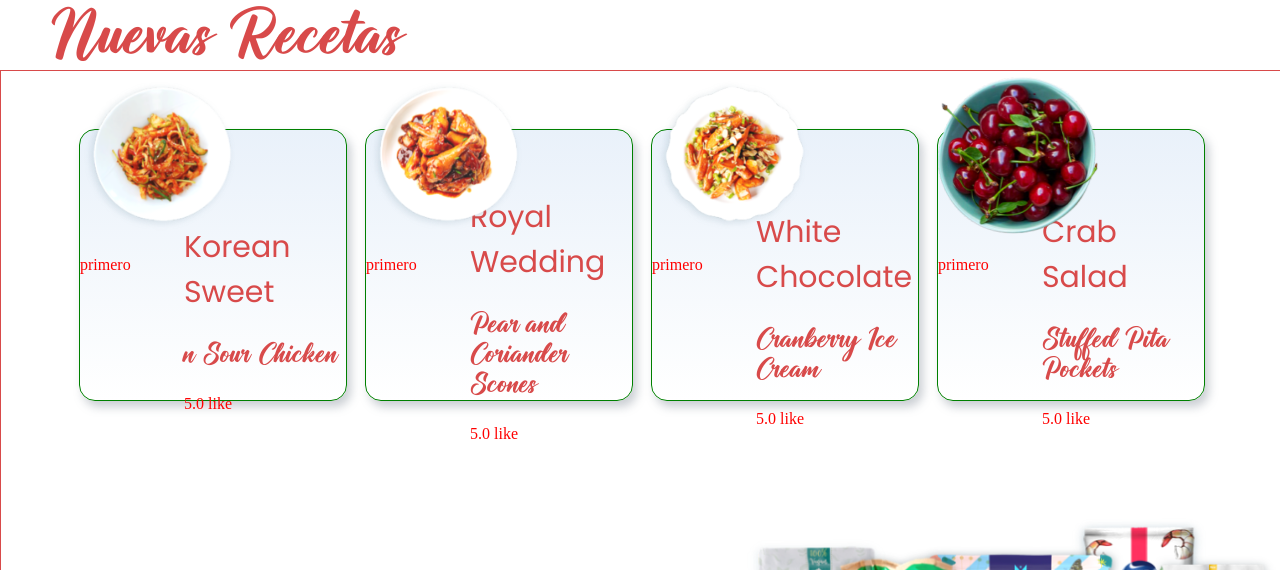
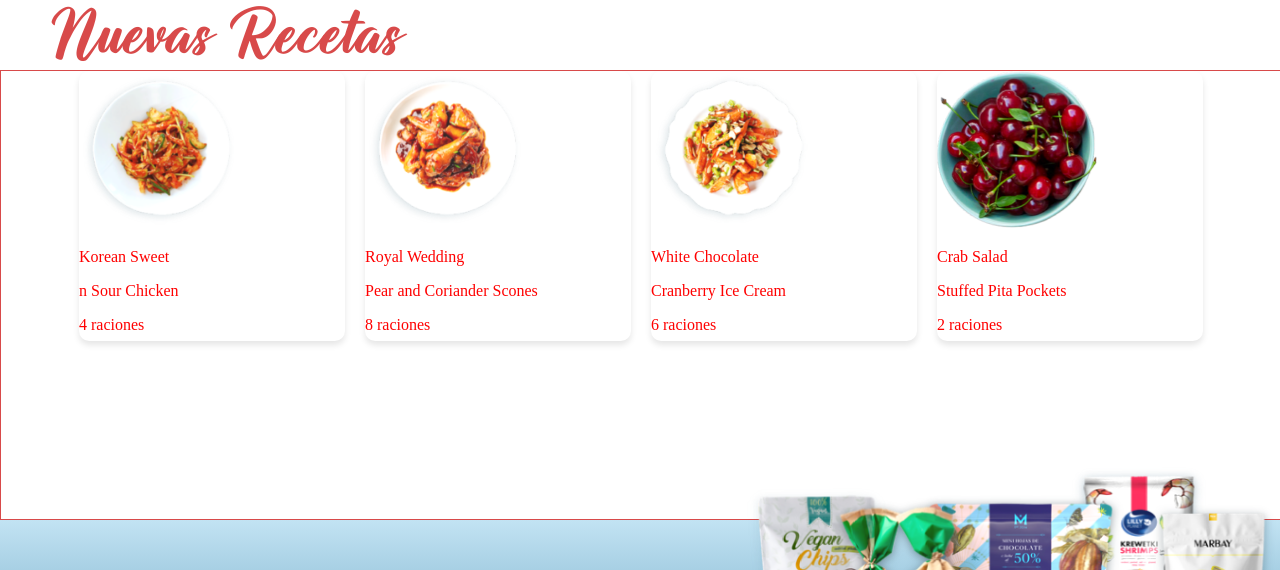
Before and after one commit to ingFranciscoRoman/platform-cooking, a Next.js app: page / in a window 1280 px wide. Shown: the part 650-1220 px from the top of the page. Built offline with nearby package versions, Linux system fonts and the light colour scheme.

Commit message:
implementación de diseño de cards

```diff
--- a/components/molecules/RecipeCard/RecipeCard.module.scss
+++ b/components/molecules/RecipeCard/RecipeCard.module.scss
@@ -1,46 +1,91 @@
-.card {
-  background: var(--white-color);
-  // border: 1px solid red;
-  height: 323px;
+// .card {
+//   background: var(--white-color);
+//   // border: 1px solid red;
+//   height: 323px;
+//   width: 266px;
+//   margin-top: 2rem;
+//   margin-bottom: 9rem;
+//   // overflow: hidden;
+//   display: flex;
+//   flex-direction: column;
+//   justify-content: center;
+
+//   .contain-information {
+//     background: var(--gradient-card-color);
+//     height: 270px;
+//     width: 266px;
+//     border: 1px solid green;
+//     border-radius: var(--border-radius);
+//     display: flex;
+//     flex-direction: row;
+//     align-items: center;
+//     position: relative;
+//     box-shadow: 4px 6px 10px #bfc4cad1;
+//     .secondName {
+//       opacity: 0;
+//     }
+//     &:hover {
+//       height: 400px;
+//       .firstName {
+//         opacity: 0;
+//       }
+//       .secondName {
+//         opacity: 1;
+//       }
+//     }
+
+//     img {
+//       position: absolute;
+//       top: -3.3rem;
+//     }
+//   }
+// }
+
+// .information {
+//   margin-top: 5.3rem;
+// }
+
+.cardContainer {
+  margin-bottom: 28rem;
+  position: relative; // Contenedor relativo para manejar el posicionamiento
   width: 266px;
-  margin-top: 2rem;
-  margin-bottom: 9rem;
-  // overflow: hidden;
-  display: flex;
-  flex-direction: column;
-  justify-content: center;
 
-  .contain-information {
-    background: var(--gradient-card-color);
+  .card,
+  .hiddenCard {
+    position: absolute; // Ambas tarjetas estarán en la misma posición
+    width: 266px;
+    left: 0;
+    top: 0;
+    border-radius: 10px;
+    overflow: hidden;
+    box-shadow: 0 4px 6px rgba(0, 0, 0, 0.1);
+    transition: opacity 0.3s ease-in-out, transform 0.3s ease-in-out;
+  }
+
+  .card {
     height: 270px;
-    width: 266px;
-    border: 1px solid green;
-    border-radius: var(--border-radius);
-    display: flex;
-    flex-direction: row;
-    align-items: center;
-    position: relative;
-    box-shadow: 4px 6px 10px #bfc4cad1;
-    .secondName {
-      opacity: 0;
-    }
-    &:hover {
-      height: 400px;
-      .firstName {
-        opacity: 0;
-      }
-      .secondName {
-        opacity: 1;
-      }
+    background: #fff;
+    z-index: 2; // Siempre por encima de la tarjeta oculta
+  }
+
+  .hiddenCard {
+    height: 367px;
+    background: #fff;
+    opacity: 0; // Ocultamos inicialmente
+    z-index: 1; // Debajo de la tarjeta principal
+    transform: translateY(10px); // Pequeño desplazamiento para animación
+  }
+
+  &:hover {
+    .card {
+      opacity: 0; // Desaparece la tarjeta principal
+      z-index: 1; // Queda debajo de la tarjeta oculta
     }
 
-    img {
-      position: absolute;
-      top: -3.3rem;
+    .hiddenCard {
+      opacity: 1; // Aparece la tarjeta oculta
+      z-index: 2; // Por encima de la tarjeta principal
+      transform: translateY(0); // Vuelve a su posición original
     }
   }
 }
-
-.information {
-  margin-top: 5.3rem;
-}
--- a/components/molecules/RecipeCard/index.tsx
+++ b/components/molecules/RecipeCard/index.tsx
@@ -1,9 +1,9 @@
 "use client";
 
+import { useState } from "react";
 import Image from "next/image";
-import style from "./RecipeCard.module.scss";
-import { useState } from "react";
-import { useSplitTitle } from "@/hooks/useSplitTitle";
+import style from "@/components/molecules/RecipeCard/RecipeCard.module.scss";
+import { useSplitTitle } from "@/components/molecules/RecipeCard/hooks/useSplitTitle";
 import BackCard from "@/components/atoms/BackCard";
 
 interface RecipeCardProps {
@@ -33,33 +33,26 @@ function RecipeCard({
   const { mainTitle, subTitle } = useSplitTitle(title);
 
   return (
-    <div
-      className={style.card}
-      onMouseEnter={() => setHover(true)}
-      onMouseLeave={() => setHover(false)}
-    >
-      <div className={style["contain-information"]}>
+    <section className={style.cardContainer}>
+      <div className={style.card}>
         <Image src={image} alt={title} width={160} height={157} />
-        <span className={style["firstName"]}>primero</span>
-        <span className={style["secondName"]}>segundo</span>
-
-        {!hover ? (
-          <div className={style.information}>
-            <div>
-              <h1 className="font-card-title">{mainTitle}</h1>
-              <h1 className="font-card-title-recipe">{subTitle}</h1>
-            </div>
-            <div>5.0 like</div>
-          </div>
-        ) : (
-          <BackCard
-            iconDiff={`${iconDiff}`}
-            iconPortion={`${iconPortion}`}
-            iconTime={`${iconTime}`}
-          />
-        )}
+        <div className={style.cardContent}>
+          <p>{mainTitle}</p>
+          <p>{subTitle}</p>
+          <p>{servings} raciones</p>
+        </div>
       </div>
-    </div>
+      <div className={style.hiddenCard}>
+        <Image src={image} alt={title} width={160} height={157} />
+        <div className={style.cardContent}>
+          <p>{title}</p>
+          <p>{servings} raciones</p>
+          <p>Tiempo de preparación: {readyInMinutes} minutos</p>
+          <p>Dificultad: {difficulty}</p>
+          <p>Likes: {aggregateLikes}</p>
+        </div>
+      </div>
+    </section>
   );
 }
 
--- a/components/organisms/Footer/index.tsx
+++ b/components/organisms/Footer/index.tsx
@@ -1,5 +1,6 @@
-import style from "./Footer.module.scss";
+import { memo } from "react";
 import Image from "next/image";
+import style from "@/components/organisms/Footer/Footer.module.scss";
 
 function Footer() {
   return (
@@ -10,4 +11,4 @@ function Footer() {
   );
 }
 
-export default Footer;
+export default memo(Footer);
--- a/components/organisms/Header/index.tsx
+++ b/components/organisms/Header/index.tsx
@@ -1,3 +1,4 @@
+import { memo } from "react";
 import style from "./Header.module.scss";
 import Navbar from "@/components/molecules/NavBar";
 
@@ -25,4 +26,4 @@ function Header() {
   );
 }
 
-export default Header;
+export default memo(Header);
--- a/components/organisms/SectionRecipes/index.tsx
+++ b/components/organisms/SectionRecipes/index.tsx
@@ -1,5 +1,5 @@
 import React, { useMemo } from "react";
-import style from "@/components/organisms/SectionRecipes/NewRecipes.module.scss";
+import style from "@/components/organisms/SectionRecipes/SectionRecipes.module.scss";
 import RecipeCard from "@/components/molecules/RecipeCard";
 
 const getDifficulty = (readyInMinutes: number) => {
@@ -56,7 +56,7 @@ export const recipes = [
 ];
 
 function SectionRecipes() {
-  const render = useMemo(
+  const dataRecipes = useMemo(
     () =>
       recipes.map((recipe) => (
         <RecipeCard
@@ -79,7 +79,7 @@ function SectionRecipes() {
       <div className={style.title}>
         <h3 className="primari-m-title">Nuevas Recetas</h3>
       </div>
-      <div className={style["container-recipe"]}>{render}</div>
+      <div className={style["container-recipe"]}>{dataRecipes}</div>
     </section>
   );
 }
```
Also changed, not shown: components/molecules/RecipeCard/hooks/useSplitTitle.ts (renamed from hooks/useSplitTitle.ts), components/organisms/SectionRecipes/SectionRecipes.module.scss (renamed from components/organisms/SectionRecipes/NewRecipes.module.scss).
